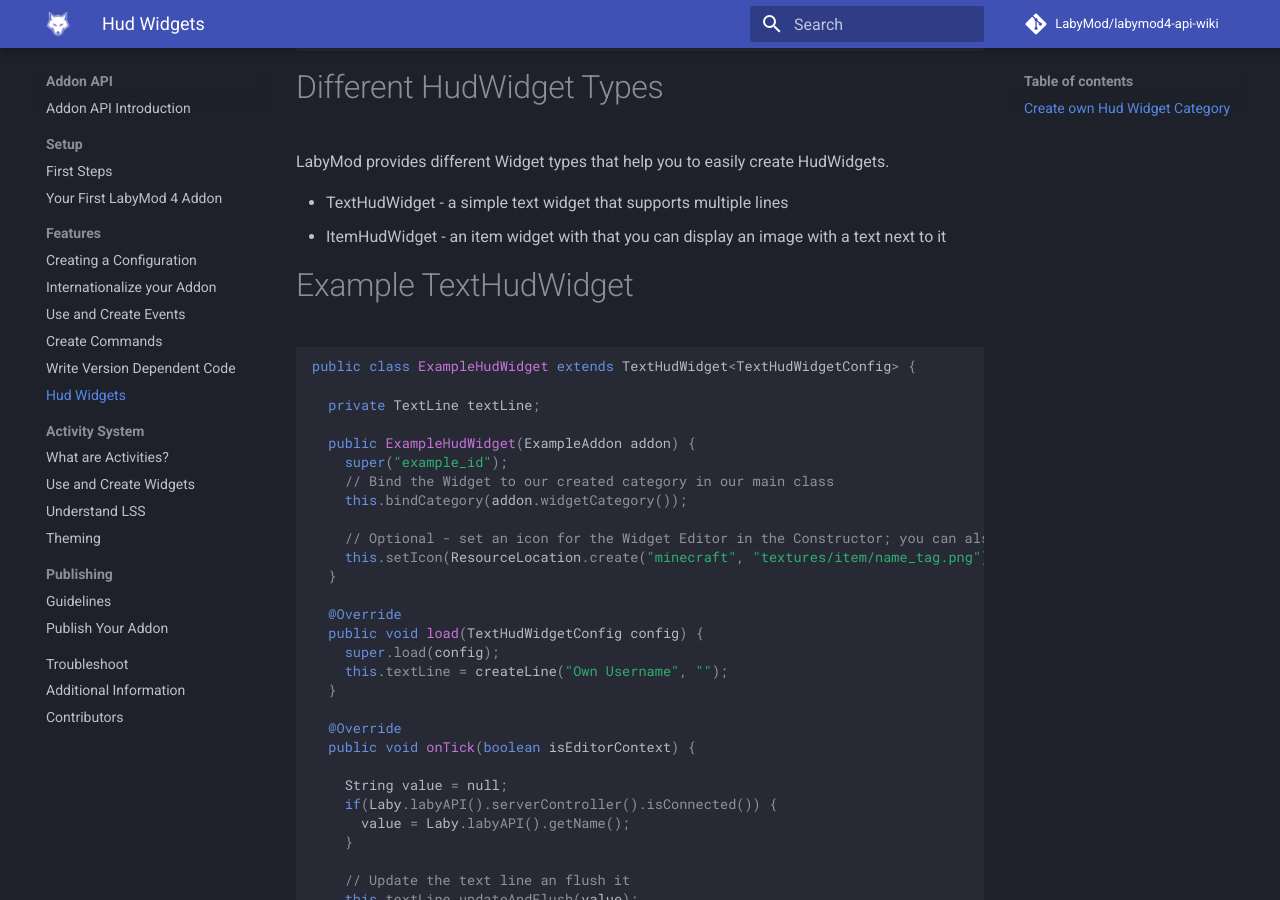
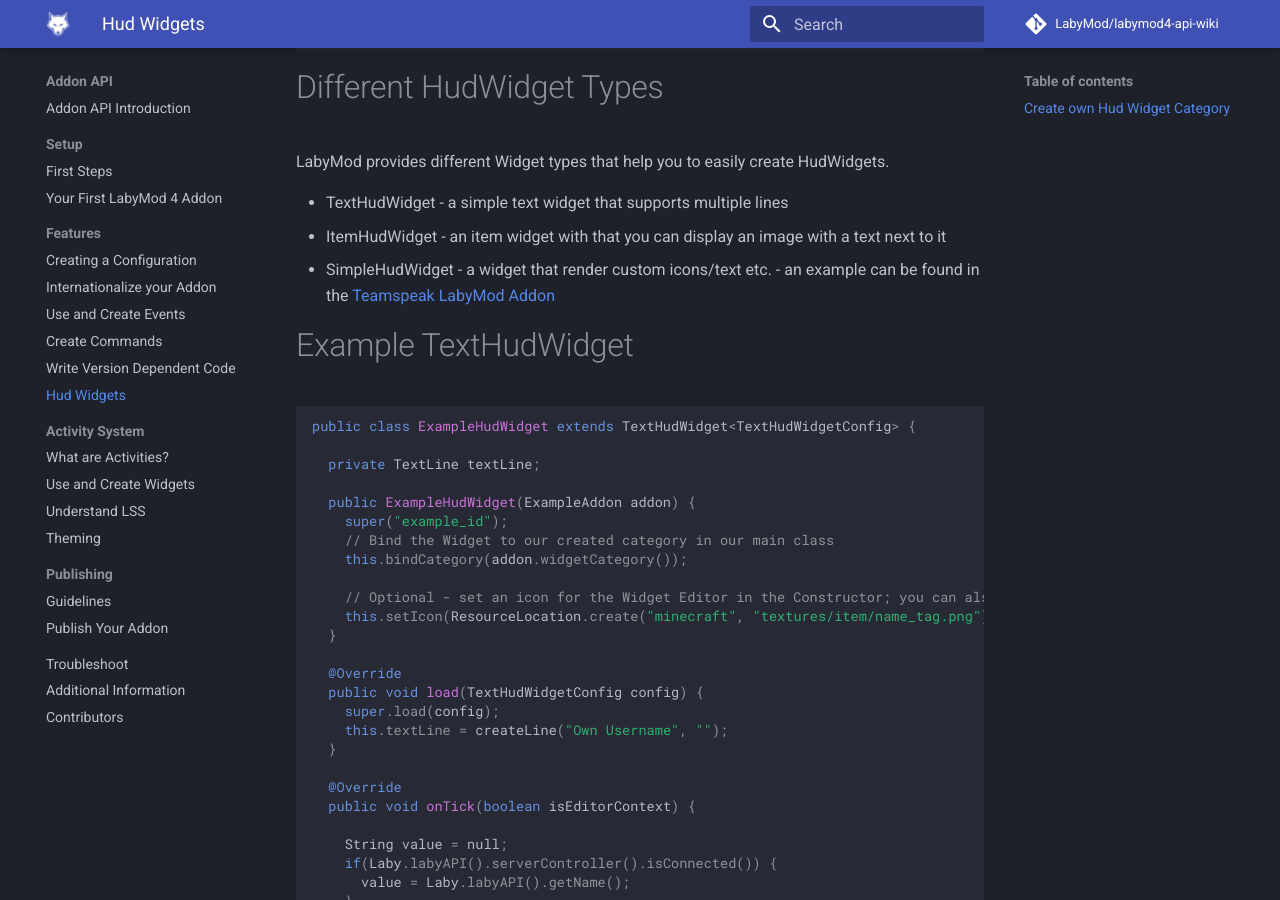
Before and after one commit to LabyMod/labymod4-api-wiki, an MkDocs documentation site: the page built from docs/pages/addon/features/hud-widgets.md, in a window 1280 px wide and 900 px high, scrolled down 986 px. Built offline with MkDocs 1.6.1 and Material for MkDocs 9.7.7, drawn with Linux system fonts in a browser that asks for light colours; comment, search, counter and statistics services are not loaded.

Commit message:
Added SimpleHudWidget to Widget Types

```diff
--- a/docs/pages/addon/features/hud-widgets.md
+++ b/docs/pages/addon/features/hud-widgets.md
@@ -44,6 +44,7 @@
 
 + TextHudWidget - a simple text widget that supports multiple lines
 + ItemHudWidget - an item widget with that you can display an image with a text next to it
++ SimpleHudWidget - a widget that render custom icons/text etc. - an example can be found in the <a href="https://github.com/labymod-addons/teamspeak/blob/master/core/src/main/java/net/labymod/addons/teamspeak/core/hud/TeamSpeakHudWidget.java">Teamspeak LabyMod Addon</a>
 
 
 # Example TextHudWidget
```
